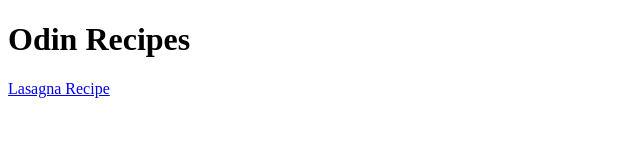
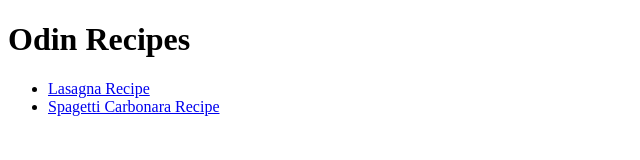
Before and after one commit to lexbatol-dev/odin-recipes, a plain HTML site: page index.html in a window 1280 px wide. Shown: the whole page, without its empty margins (0-640 px from the left). Drawn offline with Linux system fonts and the light colour scheme.

Commit message:
Complete recipe page 2

```diff
--- a/index.html
+++ b/index.html
@@ -7,6 +7,10 @@
   </head>
   <body>
     <h1>Odin Recipes</h1>
-    <a href="recipes/lasagna.html" target="_blank">Lasagna Recipe</a>
+
+    <ul>
+      <li><a href="recipes/lasagna.html" target="_blank">Lasagna Recipe</a></li>
+      <li><a href="recipes/carbonara.html">Spagetti Carbonara Recipe</a></li>
+    </ul>
   </body>
 </html>
```
Also changed, not shown: recipes/carbonara.html (+5 -1 lines), recipes/lasagna.html (+6 -10 lines), images/carbonara.jpg (added).
